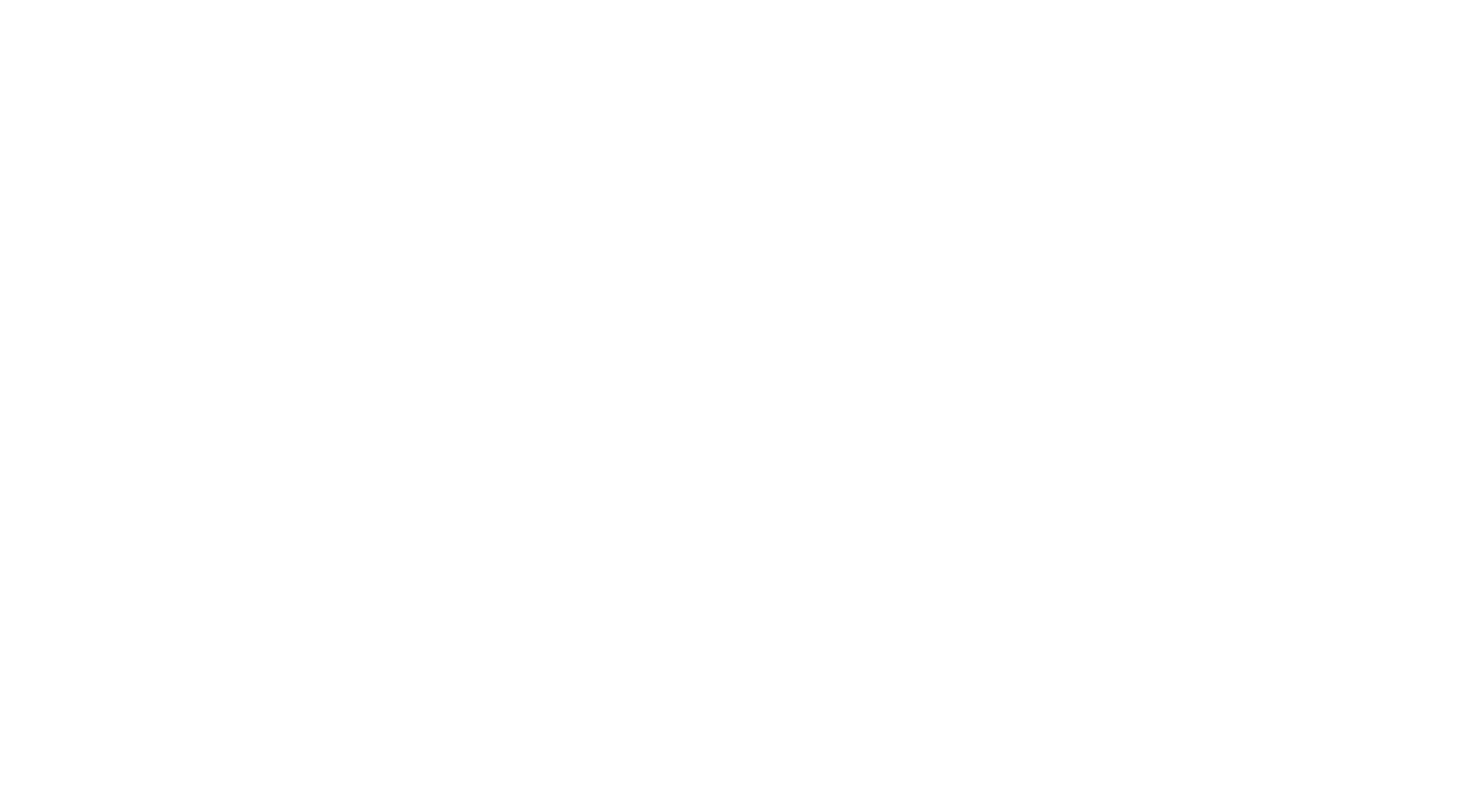
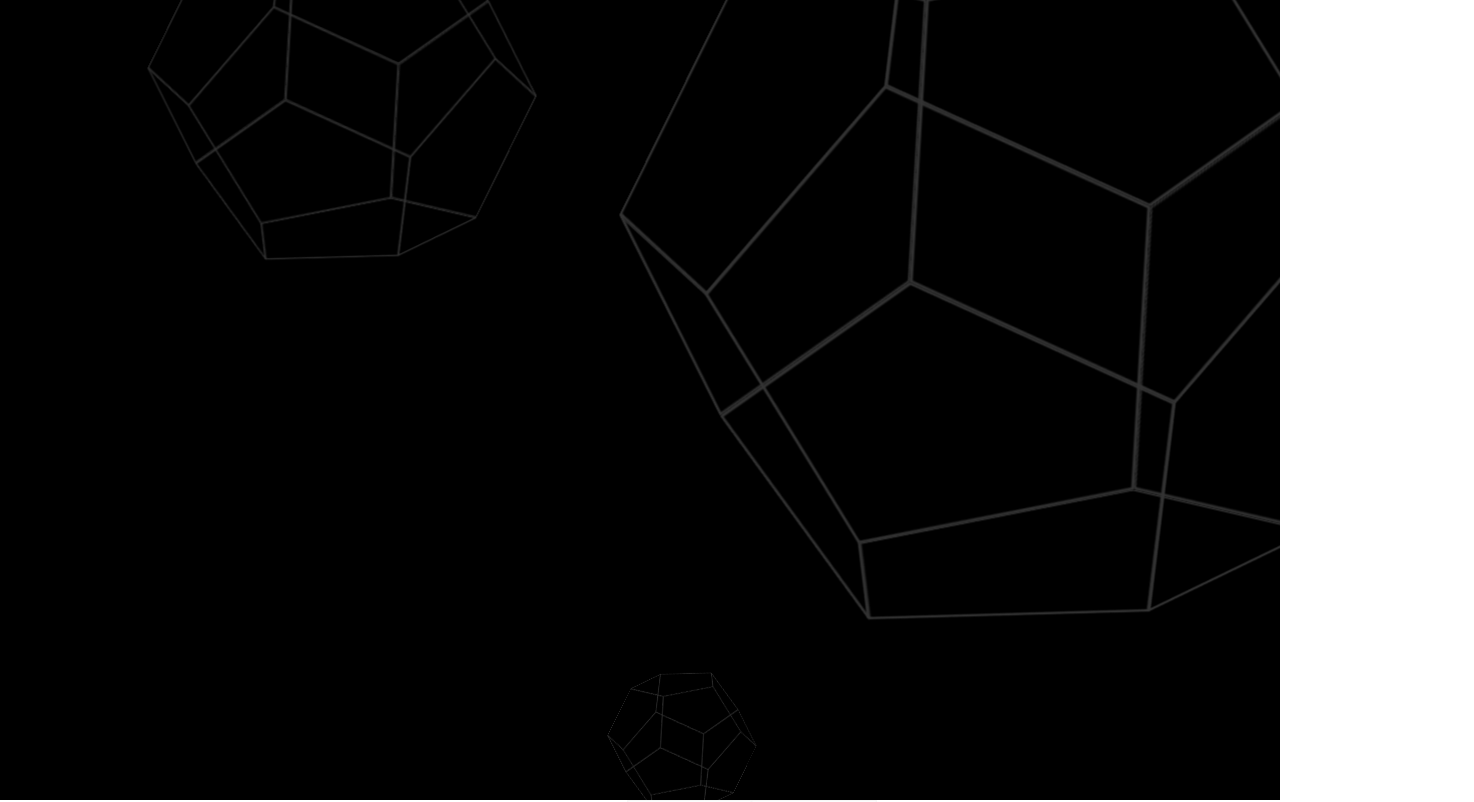
Before and after one commit to t8067476-ship-it/anim-temlate, a Next.js app: page / in a window 1280 px wide. Shown: the top 802 px of the page, 1474 px wide, since content can reach past the window. Built offline with nearby package versions, Linux system fonts and the light colour scheme.

Commit message:
Append required custom CSS for animations and styles to globals.css
cgen-b0f42a23529246e493013e7fdd59161f

```diff
--- a/src/app/globals.css
+++ b/src/app/globals.css
@@ -17,3 +17,65 @@ body {
   color: var(--foreground);
   font-family: Arial, Helvetica, sans-serif;
 }
+
+/* Imported styles adapted from source/css/style.css for the two animated sections */
+.mil-banner{height:100vh}
+.mil-dark-bg{position:relative}
+.mil-dark-bg:before{content:"";width:100%;height:100%;position:absolute;pointer-events:none;z-index:2;-webkit-backdrop-filter:invert(100%);backdrop-filter:invert(100%)}
+.mi-invert-fix{height:100%;position:relative;pointer-events:none;z-index:3}
+
+.mil-animation-frame{width:100%;height:100vh;position:absolute;top:0;-webkit-animation:jump 10s linear infinite;animation:jump 10s linear infinite;pointer-events:none}
+.mil-animation{position:absolute;display:inline-block;width:300px;height:300px;opacity:.2;pointer-events:none;will-change:transform}
+.mil-position-1{top:100px;right:100px}
+.mil-position-1 .mil-pentagon div{border-top:.1px solid rgb(255,255,255)}
+.mil-position-2{top:-60px;left:15%}
+.mil-position-2 .mil-pentagon div{border-top:1px solid rgb(255,255,255)}
+.mil-position-3{bottom:-100px;right:35%}
+.mil-position-3 .mil-pentagon div{border-top:1px solid rgb(255,255,255)}
+
+.mil-dodecahedron{position:relative;left:100px;top:40px;width:100px;height:223px;-webkit-transform-style:preserve-3d;transform-style:preserve-3d;-webkit-animation:rotate 100s infinite linear;animation:rotate 100s infinite linear}
+.mil-pentagon{position:absolute;width:100px}
+.mil-pentagon:nth-child(1){-webkit-transform:rotateY(.2turn) translateZ(69px) rotateX(26.5deg);transform:rotateY(.2turn) translateZ(69px) rotateX(26.5deg)}
+.mil-pentagon:nth-child(6){bottom:0;-webkit-transform:rotateY(.2turn) translateZ(-69px) rotateX(206.5deg);transform:rotateY(.2turn) translateZ(-69px) rotateX(206.5deg)}
+.mil-pentagon:nth-child(2){-webkit-transform:rotateY(.4turn) translateZ(69px) rotateX(26.5deg);transform:rotateY(.4turn) translateZ(69px) rotateX(26.5deg)}
+.mil-pentagon:nth-child(7){bottom:0;-webkit-transform:rotateY(.4turn) translateZ(-69px) rotateX(206.5deg);transform:rotateY(.4turn) translateZ(-69px) rotateX(206.5deg)}
+.mil-pentagon:nth-child(3){-webkit-transform:rotateY(.6turn) translateZ(69px) rotateX(26.5deg);transform:rotateY(.6turn) translateZ(69px) rotateX(26.5deg)}
+.mil-pentagon:nth-child(8){bottom:0;-webkit-transform:rotateY(.6turn) translateZ(-69px) rotateX(206.5deg);transform:rotateY(.6turn) translateZ(-69px) rotateX(206.5deg)}
+.mil-pentagon:nth-child(4){-webkit-transform:rotateY(.8turn) translateZ(69px) rotateX(26.5deg);transform:rotateY(.8turn) translateZ(69px) rotateX(26.5deg)}
+.mil-pentagon:nth-child(9){bottom:0;-webkit-transform:rotateY(.8turn) translateZ(-69px) rotateX(206.5deg);transform:rotateY(.8turn) translateZ(-69px) rotateX(206.5deg)}
+.mil-pentagon:nth-child(5){-webkit-transform:rotateY(1turn) translateZ(69px) rotateX(26.5deg);transform:rotateY(1turn) translateZ(69px) rotateX(26.5deg)}
+.mil-pentagon:nth-child(10){bottom:0;-webkit-transform:rotateY(1turn) translateZ(-69px) rotateX(206.5deg);transform:rotateY(1turn) translateZ(-69px) rotateX(206.5deg)}
+.mil-pentagon:nth-child(11){-webkit-transform:translateZ(69px) rotateX(-90deg);transform:translateZ(69px) rotateX(-90deg)}
+.mil-pentagon:nth-child(12){bottom:0;-webkit-transform:translateZ(-69px) rotateX(90deg);transform:translateZ(-69px) rotateX(90deg)}
+.mil-pentagon div{position:absolute;width:100px;height:69px;-webkit-transform-origin:bottom;transform-origin:bottom}
+.mil-pentagon div:nth-child(1){-webkit-transform:rotate(.2turn);transform:rotate(.2turn)}
+.mil-pentagon div:nth-child(2){-webkit-transform:rotate(.4turn);transform:rotate(.4turn)}
+.mil-pentagon div:nth-child(3){-webkit-transform:rotate(.6turn);transform:rotate(.6turn)}
+.mil-pentagon div:nth-child(4){-webkit-transform:rotate(.8turn);transform:rotate(.8turn)}
+.mil-pentagon div:nth-child(5){-webkit-transform:rotate(1turn);transform:rotate(1turn)}
+
+@-webkit-keyframes rotate{from{-webkit-transform:rotateX(0) rotateY(360deg) rotateZ(360deg)}to{-webkit-transform:rotateX(360deg) rotateY(0) rotateZ(-360deg)}}
+@keyframes rotate{from{transform:rotateX(0) rotateY(360deg) rotateZ(360deg)}to{transform:rotateX(360deg) rotateY(0) rotateZ(-360deg)}}
+@-webkit-keyframes jump{0%{-webkit-transform:translateY(-30px)}50%{-webkit-transform:translateY(30px)}100%{-webkit-transform:translateY(-30px)}}
+@keyframes jump{0%{transform:translateY(-30px)}50%{transform:translateY(30px)}100%{transform:translateY(-30px)}}
+
+/* Lines */
+.mil-lines-place .mil-lines{opacity:.05;pointer-events:none}
+.mil-lines-place .mil-lines path,.mil-lines-place .mil-lines rect,.mil-lines-place .mil-lines line{stroke:rgb(0,0,0)}
+@-webkit-keyframes move{from{-webkit-transform:translateY(-75px)}50%{-webkit-transform:translateY(75px)}to{-webkit-transform:translateY(-75px)}}
+@keyframes move{from{transform:translateY(-75px)}50%{transform:translateY(75px)}to{transform:translateY(-75px)}}
+.mil-lines .mil-move{-webkit-animation:move 10s linear infinite;animation:move 10s linear infinite}
+
+/* About photo */
+.mil-about-photo{position:relative}
+.mil-about-photo .mil-lines-place{position:absolute;top:-120px;left:-27%}
+.mil-img-frame{position:relative;overflow:hidden;width:100%;padding-bottom:140%}
+.mil-img-frame img{position:absolute;top:0;left:0;width:100%;height:100%;object-fit:cover;object-position:center}
+
+/* Spacing utilities used */
+.mil-p-120-30{padding-top:120px;padding-bottom:30px}
+.mil-mb-90{margin-bottom:90px}
+
+/* Appear on scroll */
+.mil-up{opacity:0;transform:translateY(40px) scale(.98);transition:transform .4s cubic-bezier(0,0,.3642,1),opacity .4s cubic-bezier(0,0,.3642,1)}
+.mil-inview{opacity:1;transform:translateY(0) scale(1)}
```
